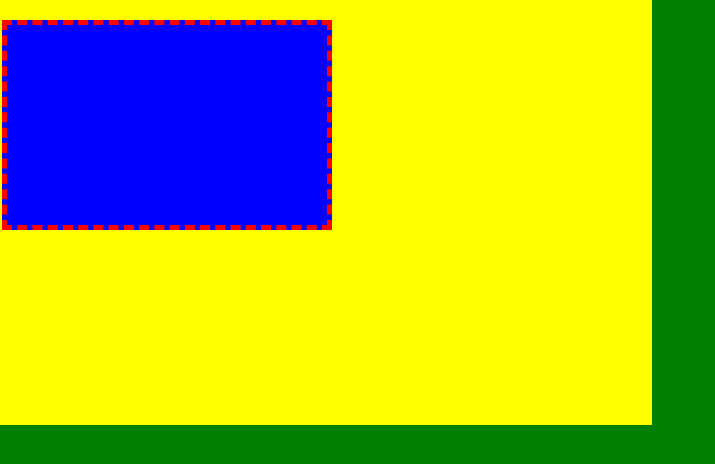
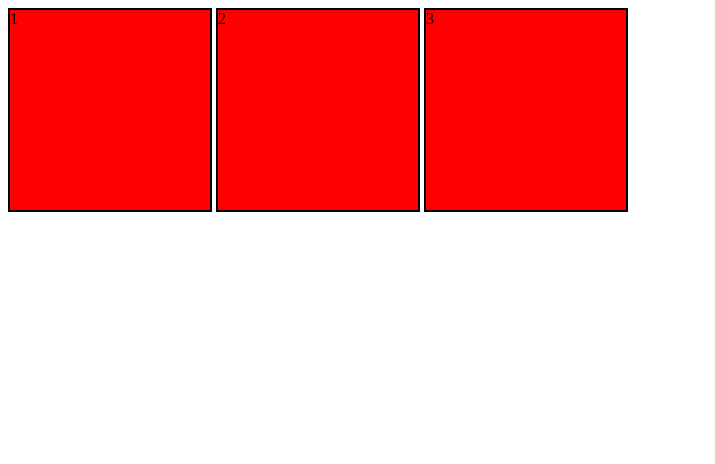
Before and after one commit to techofficer20/KakaoTalk_Theory, a plain HTML site: page index.html in a window 1280 px wide. Shown: the whole page, without its empty margins (0-715 px from the left). Drawn offline with Linux system fonts and the light colour scheme.

Commit message:
3-5. Inline vs Block vs Inline Block

```diff
--- a/index.html
+++ b/index.html
@@ -5,36 +5,22 @@
     <meta name="author" content="Nomad Coders" />
     <meta name="description" content="Welcome to my Kakao Clone" />
     <style>
-      body,
-      html {
-        padding: 0;
-        margin: 0;
-        background-color: green;
-        height: 100%;
-      }
-      body {
-        /* padding-left: 10px; 이것은 box class에서 margin-left와 같다. 즉, 부모 박스에서 padding은 자식 박스에서 margin과 같다. */
-      }
       .box {
-        background-color: yellow;
-        width: 50%;
-        height: 50%;
-        padding: 20px 10px 5px 2px; /* padding은 자기가 부모가 되고 안에 있는 자식 컨텐츠가 이동된다. */
-        /* margin-left: 10px; */
-        /* margin은 자기 자신이 이동된다. */
-      }
-      .inside-box {
-        background-color: blue;
-        width: 50%;
-        height: 50%;
-        border: 5px dashed red;
+        background-color: red;
+        width: 200px;
+        height: 200px;
+        border: 2px solid black;
+        display: inline-block; /* 이렇게 하면 기본적으로 가지고 있던 block 속성이 깨지고 inline으로 되어서 옆으로 배치된다. */
+        /* display: inline; /* 모든 property 값을 지운다. span일 경우에는, 텍스트 크기 만큼만 property가 적용된다. */
       }
     </style>
-    <title>Box Model</title>
+    <title>Inline Example</title>
   </head>
   <body>
-    <div class="box">
-      <div class="inside-box"></div>
-    </div>
+    <!-- box는 기본적으로 block 속성을 가지고 있어서, 옆으로 채워지지 않고 아래로
+    채워진다 -->
+    <span class="box">1</span>
+    <span class="box">2</span>
+    <span class="box">3</span>
   </body>
 </html>
```
